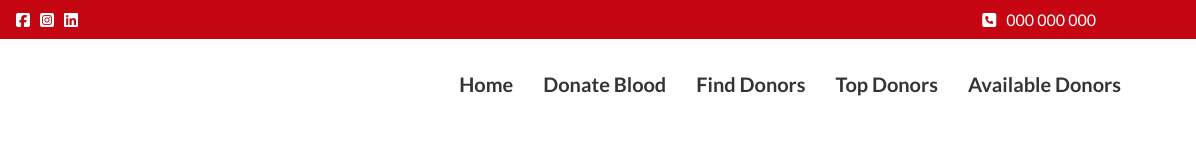
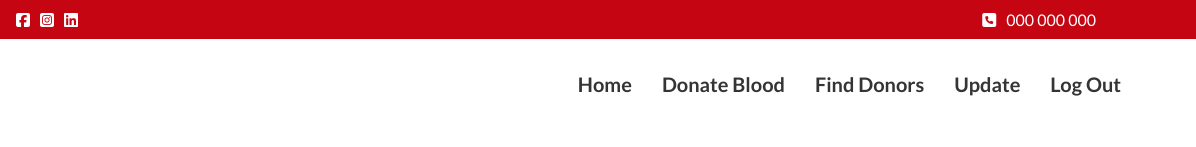
Before and after one commit to BinaryFaisal/blood-donation-profile, a plain HTML site: page index.html in a window 1280 px wide. Shown: the top 147 px of the page, 84-1280 px from the left. Drawn offline with Linux system fonts and the light colour scheme.

Commit message:
Update index.html

```diff
--- a/index.html
+++ b/index.html
@@ -42,8 +42,8 @@
                 <li><a href="">Home</a></li>
                 <li><a href="">Donate Blood</a></li>
                 <li><a href="">Find Donors</a></li>
-                <li><a href="">Top Donors</a></li>
-                <li><a href="">Available Donors</a></li>
+                <li><a href="">Update</a></li>
+                <li><a href="">Log Out</a></li>
             </ul>
             <div class="menu-icon">
                 <i class="fa-solid fa-bars" onclick="toggleMenu()"></i>
```
